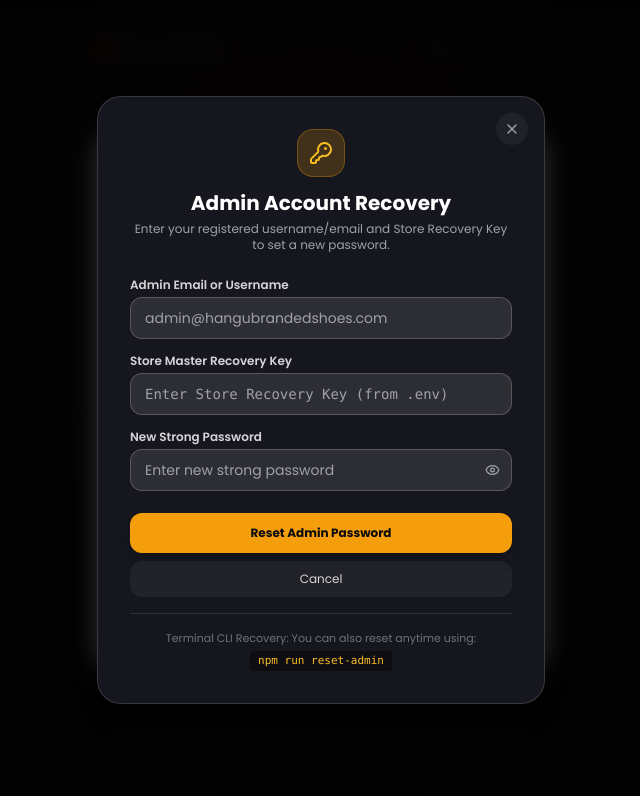
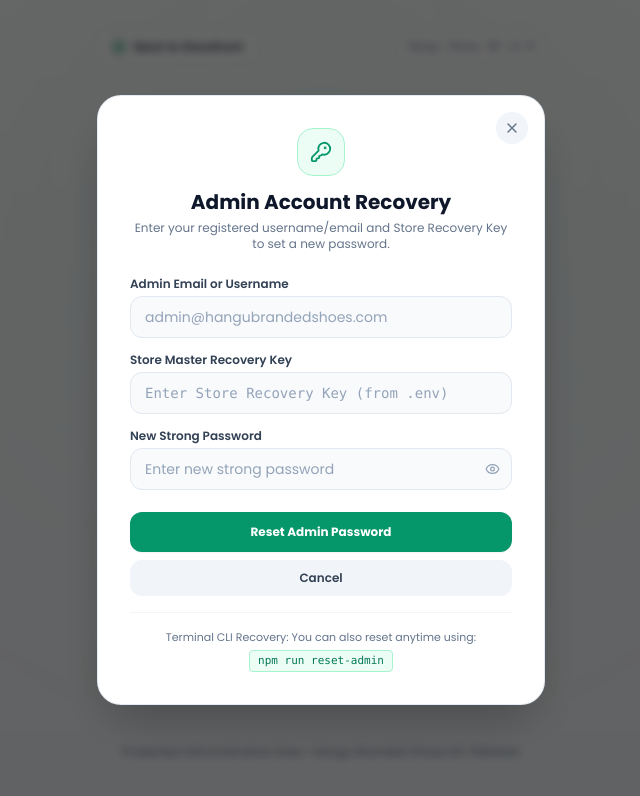
Before and after one commit to iamahmdev/hangu_branded_shoes, a Next.js app: page /admin in a window 1280 px wide. Both pictures are taken after a click on the button "Forgot Password?". Shown: the top 796 px of the page, without its empty margins (319-959 px from the left). Built offline with nearby package versions, Linux system fonts and the light colour scheme; no server answers.

Commit message:
feat(admin-login): redesign login UI to clean modern white and emerald palette matching store

```diff
--- a/src/components/admin/AdminLogin.tsx
+++ b/src/components/admin/AdminLogin.tsx
@@ -90,59 +90,67 @@ export default function AdminLogin({ onLogin }: AdminLoginProps) {
         <meta name="viewport" content="width=device-width, initial-scale=1, maximum-scale=5" />
       </Head>
 
-      <div className="min-h-screen bg-[#0b0b0e] text-[#f5f5f5] font-sans flex flex-col justify-between p-4 md:p-6 relative overflow-hidden">
-        {/* Subtle background glow */}
-        <div className="absolute top-1/3 left-1/2 -translate-x-1/2 -translate-y-1/2 w-[500px] h-[500px] bg-brand-red/10 rounded-full blur-[140px] pointer-events-none" />
+      <div className="min-h-screen bg-gradient-to-b from-white via-slate-50 to-slate-100/80 text-slate-800 font-sans flex flex-col justify-between p-4 md:p-6 relative overflow-hidden">
+        {/* Subtle modern ambient background glow */}
+        <div className="absolute top-1/4 left-1/2 -translate-x-1/2 -translate-y-1/2 w-[600px] h-[600px] bg-emerald-500/5 rounded-full blur-[140px] pointer-events-none" />
 
         {/* Top return link */}
-        <div className="w-full max-w-md mx-auto flex items-center justify-between z-10 pt-4">
+        <div className="w-full max-w-md mx-auto flex items-center justify-between z-10 pt-2">
           <Link
             href="/"
-            className="flex items-center gap-2 text-xs text-zinc-400 hover:text-white transition-colors"
+            className="flex items-center gap-2 px-3.5 py-1.5 rounded-xl bg-white border border-slate-200/90 text-xs font-semibold text-slate-700 hover:text-emerald-700 hover:border-emerald-300 shadow-2xs transition-all"
           >
-            <Store size={15} className="text-amber-400" />
+            <Store size={14} className="text-emerald-600" />
             <span>Back to Storefront</span>
           </Link>
-          <span className="text-[11px] text-zinc-500 font-mono">Hangu Shoes OS v2.0</span>
+          <span className="text-[11px] text-slate-500 font-mono bg-white border border-slate-200/90 px-2.5 py-1 rounded-full shadow-2xs">
+            Hangu Shoes OS v2.0
+          </span>
         </div>
 
-        {/* Center Card */}
-        <div className="w-full max-w-md mx-auto my-auto z-10 py-8">
-          <div className="glass p-8 md:p-10 rounded-3xl border border-white/15 bg-[#121218]/90 shadow-2xl backdrop-blur-xl">
-            <div className="text-center mb-8">
-              <div className="w-14 h-14 rounded-2xl bg-gradient-to-br from-amber-500 to-amber-700 text-white mx-auto flex items-center justify-center shadow-lg mb-4 border border-white/20">
-                <ShieldCheck size={28} />
+        {/* Center Modern Luxury Card */}
+        <div className="w-full max-w-md mx-auto my-auto z-10 py-6">
+          <div className="bg-white p-7 sm:p-10 rounded-3xl border border-slate-200/90 shadow-xl shadow-slate-200/50">
+            <div className="text-center mb-7">
+              {/* Official Store Logo with Emerald Ring */}
+              <img
+                src="/images/logo.png"
+                alt="Hangu Branded Shoes"
+                className="w-16 h-16 rounded-full object-contain mx-auto bg-white p-1 ring-4 ring-emerald-500/20 shadow-md mb-3.5"
+              />
+
+              <div className="inline-flex items-center gap-1.5 px-3 py-0.5 rounded-full bg-emerald-50 text-emerald-700 border border-emerald-200/80 text-[10px] font-bold tracking-widest uppercase mb-2">
+                <ShieldCheck size={12} className="text-emerald-600" />
+                <span>STORE ADMINISTRATION</span>
               </div>
-              <span className="text-amber-400 font-bold uppercase tracking-widest text-[11px] inline-flex items-center gap-1.5">
-                <Sparkles size={12} /> HANGU FOOTWEAR OPERATIONS
-              </span>
-              <h1 className="text-2xl md:text-3xl font-extrabold text-white mt-1">
-                Admin Authentication
+
+              <h1 className="text-2xl sm:text-3xl font-extrabold text-slate-900 tracking-tight">
+                Admin Portal
               </h1>
-              <p className="text-zinc-400 text-xs mt-2 leading-relaxed">
-                Sign in with your authorized administrator credentials to manage catalog, orders, and store operations.
+              <p className="text-slate-500 text-xs mt-1.5 leading-relaxed">
+                Sign in with authorized administrator credentials to manage catalog, orders, and store operations.
               </p>
             </div>
 
             {/* Success notification */}
             {successMsg && (
-              <div className="p-3.5 rounded-2xl bg-emerald-500/15 border border-emerald-500/30 text-emerald-400 text-xs mb-5 flex items-center gap-2 animate-fadeIn">
-                <CheckCircle2 size={16} className="shrink-0" />
+              <div className="p-3.5 rounded-2xl bg-emerald-50 border border-emerald-200 text-emerald-800 text-xs mb-5 flex items-center gap-2 animate-fadeIn font-semibold">
+                <CheckCircle2 size={16} className="shrink-0 text-emerald-600" />
                 <span>{successMsg}</span>
               </div>
             )}
 
             {/* Error notification */}
             {error && (
-              <div className="p-3.5 rounded-2xl bg-red-500/15 border border-red-500/30 text-red-400 text-xs mb-5 flex items-center gap-2 animate-fadeIn">
-                <span className="shrink-0 font-bold">⚠️</span>
+              <div className="p-3.5 rounded-2xl bg-rose-50 border border-rose-200 text-rose-700 text-xs mb-5 flex items-center gap-2 animate-fadeIn font-semibold">
+                <span className="shrink-0 font-bold text-rose-600">⚠️</span>
                 <span>{error}</span>
               </div>
             )}
 
             <form onSubmit={handleSubmit} className="flex flex-col gap-4">
               <div>
-                <label className="text-xs font-semibold text-zinc-300 block mb-1.5">
+                <label className="text-xs font-bold text-slate-700 block mb-1.5">
                   Username or Official Email
                 </label>
                 <div className="relative">
@@ -152,19 +160,19 @@ export default function AdminLogin({ onLogin }: AdminLoginProps) {
                     value={form.usernameOrEmail}
                     onChange={(e) => setForm({ ...form, usernameOrEmail: e.target.value })}
                     placeholder="Enter your username or email"
-                    className="w-full bg-white/10 border border-white/20 rounded-2xl pl-11 pr-4 py-3 text-white text-sm outline-none focus:border-amber-400 focus:ring-2 focus:ring-amber-400/20 focus:bg-white/15 transition-all font-sans placeholder:text-zinc-400"
+                    className="w-full bg-slate-50 border border-slate-200 hover:border-slate-300 focus:border-emerald-500 focus:bg-white rounded-2xl pl-11 pr-4 py-3 text-slate-900 text-sm outline-none transition-all font-sans placeholder:text-slate-400 shadow-2xs"
                   />
-                  <User size={16} className="absolute left-3.5 top-1/2 -translate-y-1/2 text-zinc-400" />
+                  <User size={16} className="absolute left-3.5 top-1/2 -translate-y-1/2 text-slate-400" />
                 </div>
               </div>
 
               <div>
                 <div className="flex items-center justify-between mb-1.5">
-                  <label className="text-xs font-semibold text-zinc-300">Password</label>
+                  <label className="text-xs font-bold text-slate-700">Password</label>
                   <button
                     type="button"
                     onClick={() => setIsForgotModalOpen(true)}
-                    className="text-xs text-amber-400/90 hover:text-amber-300 transition-colors underline"
+                    className="text-xs font-semibold text-emerald-600 hover:text-emerald-700 transition-colors hover:underline"
                   >
                     Forgot Password?
                   </button>
@@ -176,13 +184,13 @@ export default function AdminLogin({ onLogin }: AdminLoginProps) {
                     value={form.password}
                     onChange={(e) => setForm({ ...form, password: e.target.value })}
                     placeholder="Enter your password"
-                    className="w-full bg-white/10 border border-white/20 rounded-2xl pl-11 pr-11 py-3 text-white text-sm outline-none focus:border-amber-400 focus:ring-2 focus:ring-amber-400/20 focus:bg-white/15 transition-all font-sans placeholder:text-zinc-400"
+                    className="w-full bg-slate-50 border border-slate-200 hover:border-slate-300 focus:border-emerald-500 focus:bg-white rounded-2xl pl-11 pr-11 py-3 text-slate-900 text-sm outline-none transition-all font-sans placeholder:text-slate-400 shadow-2xs"
                   />
-                  <Lock size={16} className="absolute left-3.5 top-1/2 -translate-y-1/2 text-zinc-400" />
+                  <Lock size={16} className="absolute left-3.5 top-1/2 -translate-y-1/2 text-slate-400" />
                   <button
                     type="button"
                     onClick={() => setShowPassword(!showPassword)}
-                    className="absolute right-3.5 top-1/2 -translate-y-1/2 text-zinc-400 hover:text-white transition-colors p-1"
+                    className="absolute right-3.5 top-1/2 -translate-y-1/2 text-slate-400 hover:text-slate-700 transition-colors p-1"
                     title={showPassword ? "Hide password" : "Show password"}
                   >
                     {showPassword ? <EyeOff size={16} /> : <Eye size={16} />}
@@ -193,7 +201,7 @@ export default function AdminLogin({ onLogin }: AdminLoginProps) {
               <button
                 type="submit"
                 disabled={loading}
-                className="btn w-full py-3.5 mt-2 font-bold tracking-wide text-sm disabled:opacity-50 inline-flex items-center justify-center gap-2 shadow-lg bg-zinc-100 hover:bg-white text-zinc-950 rounded-2xl transition-all"
+                className="w-full py-3.5 mt-2 font-bold tracking-wide text-sm disabled:opacity-50 inline-flex items-center justify-center gap-2 bg-emerald-600 hover:bg-emerald-700 active:bg-emerald-800 text-white rounded-2xl shadow-md shadow-emerald-600/25 transition-all active:scale-98 cursor-pointer"
               >
                 <span>{loading ? "Verifying Credentials..." : "Sign In to Admin Portal"}</span>
                 <ArrowRight size={16} />
@@ -203,7 +211,7 @@ export default function AdminLogin({ onLogin }: AdminLoginProps) {
         </div>
 
         {/* Footer info */}
-        <div className="text-center text-xs text-zinc-600 pb-4 z-10">
+        <div className="text-center text-xs text-slate-500 pb-4 z-10">
           Protected Administrative Area • Hangu Branded Shoes KP, Pakistan
         </div>
       </div>
@@ -212,35 +220,35 @@ export default function AdminLogin({ onLogin }: AdminLoginProps) {
       {/* FORGOT PASSWORD & STORE RECOVERY MODAL */}
       {/* ---------------------------------------------------- */}
       {isForgotModalOpen && (
-        <div className="fixed inset-0 z-50 flex items-center justify-center p-4 bg-black/80 backdrop-blur-md animate-fadeIn">
-          <div className="relative w-full max-w-md bg-[#16161e] border border-white/15 rounded-3xl p-6 sm:p-8 shadow-2xl text-white">
+        <div className="fixed inset-0 z-50 flex items-center justify-center p-4 bg-black/60 backdrop-blur-sm animate-fadeIn">
+          <div className="relative w-full max-w-md bg-white border border-slate-200/90 rounded-3xl p-6 sm:p-8 shadow-2xl text-slate-800">
             <button
               type="button"
               onClick={() => setIsForgotModalOpen(false)}
-              className="absolute top-4 right-4 w-8 h-8 rounded-full bg-white/5 hover:bg-white/15 flex items-center justify-center text-zinc-400 hover:text-white transition-colors"
+              className="absolute top-4 right-4 w-8 h-8 rounded-full bg-slate-100 hover:bg-slate-200 flex items-center justify-center text-slate-500 hover:text-slate-800 transition-colors"
             >
               <X size={16} />
             </button>
 
             <div className="text-center mb-6">
-              <div className="w-12 h-12 rounded-2xl bg-amber-500/20 text-amber-400 mx-auto flex items-center justify-center border border-amber-500/30 mb-3">
-                <KeyRound size={24} />
+              <div className="w-12 h-12 rounded-2xl bg-emerald-50 text-emerald-600 mx-auto flex items-center justify-center border border-emerald-200 mb-3 shadow-2xs">
+                <KeyRound size={22} />
               </div>
-              <h2 className="text-xl font-bold">Admin Account Recovery</h2>
-              <p className="text-xs text-zinc-400 mt-1">
+              <h2 className="text-xl font-bold text-slate-900">Admin Account Recovery</h2>
+              <p className="text-xs text-slate-500 mt-1">
                 Enter your registered username/email and Store Recovery Key to set a new password.
               </p>
             </div>
 
             {recoveryError && (
-              <div className="p-3 rounded-xl bg-red-500/15 border border-red-500/30 text-red-400 text-xs mb-4">
+              <div className="p-3 rounded-xl bg-rose-50 border border-rose-200 text-rose-700 text-xs mb-4 font-semibold">
                 ⚠️ {recoveryError}
               </div>
             )}
 
             <form onSubmit={handleRecoverySubmit} className="flex flex-col gap-3.5">
               <div>
-                <label className="text-xs font-semibold text-zinc-300 block mb-1">
+                <label className="text-xs font-semibold text-slate-700 block mb-1">
                   Admin Email or Username
                 </label>
                 <input
@@ -249,12 +257,12 @@ export default function AdminLogin({ onLogin }: AdminLoginProps) {
                   value={recoveryForm.emailOrUser}
                   onChange={(e) => setRecoveryForm({ ...recoveryForm, emailOrUser: e.target.value })}
                   placeholder="admin@hangubrandedshoes.com"
-                  className="w-full bg-white/10 border border-white/20 rounded-xl px-3.5 py-2.5 text-sm text-white placeholder:text-zinc-400 outline-none focus:border-amber-400 focus:ring-2 focus:ring-amber-400/20 font-sans transition-all"
+                  className="w-full bg-slate-50 border border-slate-200 rounded-xl px-3.5 py-2.5 text-sm text-slate-900 placeholder:text-slate-400 outline-none focus:border-emerald-500 focus:bg-white font-sans transition-all"
                 />
               </div>
 
               <div>
-                <label className="text-xs font-semibold text-zinc-300 block mb-1">
+                <label className="text-xs font-semibold text-slate-700 block mb-1">
                   Store Master Recovery Key
                 </label>
                 <input
@@ -263,12 +271,12 @@ export default function AdminLogin({ onLogin }: AdminLoginProps) {
                   value={recoveryForm.recoveryKey}
                   onChange={(e) => setRecoveryForm({ ...recoveryForm, recoveryKey: e.target.value })}
                   placeholder="Enter Store Recovery Key (from .env)"
-                  className="w-full bg-white/10 border border-white/20 rounded-xl px-3.5 py-2.5 text-sm text-white placeholder:text-zinc-400 outline-none focus:border-amber-400 focus:ring-2 focus:ring-amber-400/20 font-mono transition-all"
+                  className="w-full bg-slate-50 border border-slate-200 rounded-xl px-3.5 py-2.5 text-sm text-slate-900 placeholder:text-slate-400 outline-none focus:border-emerald-500 focus:bg-white font-mono transition-all"
                 />
               </div>
 
               <div>
-                <label className="text-xs font-semibold text-zinc-300 block mb-1">
+                <label className="text-xs font-semibold text-slate-700 block mb-1">
                   New Strong Password
                 </label>
                 <div className="relative">
@@ -279,12 +287,12 @@ export default function AdminLogin({ onLogin }: AdminLoginProps) {
                     value={recoveryForm.newPassword}
                     onChange={(e) => setRecoveryForm({ ...recoveryForm, newPassword: e.target.value })}
                     placeholder="Enter new strong password"
-                    className="w-full bg-white/10 border border-white/20 rounded-xl pl-3.5 pr-10 py-2.5 text-sm text-white placeholder:text-zinc-400 outline-none focus:border-amber-400 focus:ring-2 focus:ring-amber-400/20 font-sans transition-all"
+                    className="w-full bg-slate-50 border border-slate-200 rounded-xl pl-3.5 pr-10 py-2.5 text-sm text-slate-900 placeholder:text-slate-400 outline-none focus:border-emerald-500 focus:bg-white font-sans transition-all"
                   />
                   <button
                     type="button"
                     onClick={() => setShowNewPassword(!showNewPassword)}
-                    className="absolute right-3 top-1/2 -translate-y-1/2 text-zinc-400 hover:text-white"
+                    className="absolute right-3 top-1/2 -translate-y-1/2 text-slate-400 hover:text-slate-700"
                   >
                     {showNewPassword ? <EyeOff size={15} /> : <Eye size={15} />}
                   </button>
@@ -295,7 +303,7 @@ export default function AdminLogin({ onLogin }: AdminLoginProps) {
                 <button
                   type="submit"
                   disabled={recoveryLoading}
-                  className="w-full py-3 rounded-xl bg-amber-500 hover:bg-amber-400 text-zinc-950 font-bold text-xs transition-colors shadow-lg disabled:opacity-50"
+                  className="w-full py-3 rounded-xl bg-emerald-600 hover:bg-emerald-700 text-white font-bold text-xs transition-colors shadow-sm disabled:opacity-50 cursor-pointer"
                 >
                   {recoveryLoading ? "Verifying & Updating..." : "Reset Admin Password"}
                 </button>
@@ -303,18 +311,18 @@ export default function AdminLogin({ onLogin }: AdminLoginProps) {
                 <button
                   type="button"
                   onClick={() => setIsForgotModalOpen(false)}
-                  className="w-full py-2.5 rounded-xl bg-white/5 hover:bg-white/10 text-zinc-300 text-xs transition-colors"
+                  className="w-full py-2.5 rounded-xl bg-slate-100 hover:bg-slate-200 text-slate-700 text-xs font-semibold transition-colors"
                 >
                   Cancel
                 </button>
               </div>
             </form>
 
-            <div className="mt-4 pt-4 border-t border-white/10 text-center">
-              <p className="text-[11px] text-zinc-500">
+            <div className="mt-4 pt-4 border-t border-slate-100 text-center">
+              <p className="text-[11px] text-slate-500">
                 Terminal CLI Recovery: You can also reset anytime using:
               </p>
-              <code className="text-[11px] font-mono text-amber-400 bg-black/40 px-2 py-0.5 rounded mt-1 inline-block">
+              <code className="text-[11px] font-mono text-emerald-700 bg-emerald-50 border border-emerald-200 px-2 py-0.5 rounded mt-1 inline-block">
                 npm run reset-admin
               </code>
             </div>
```
